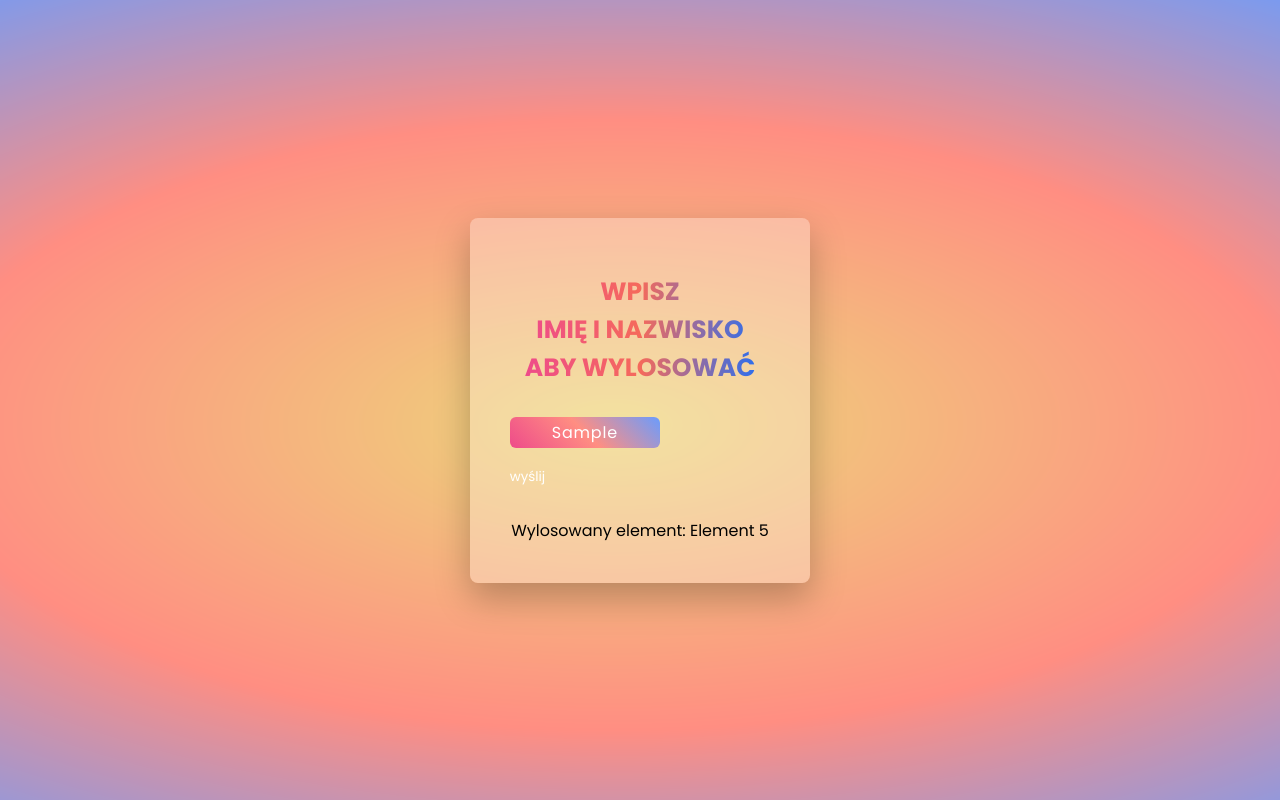
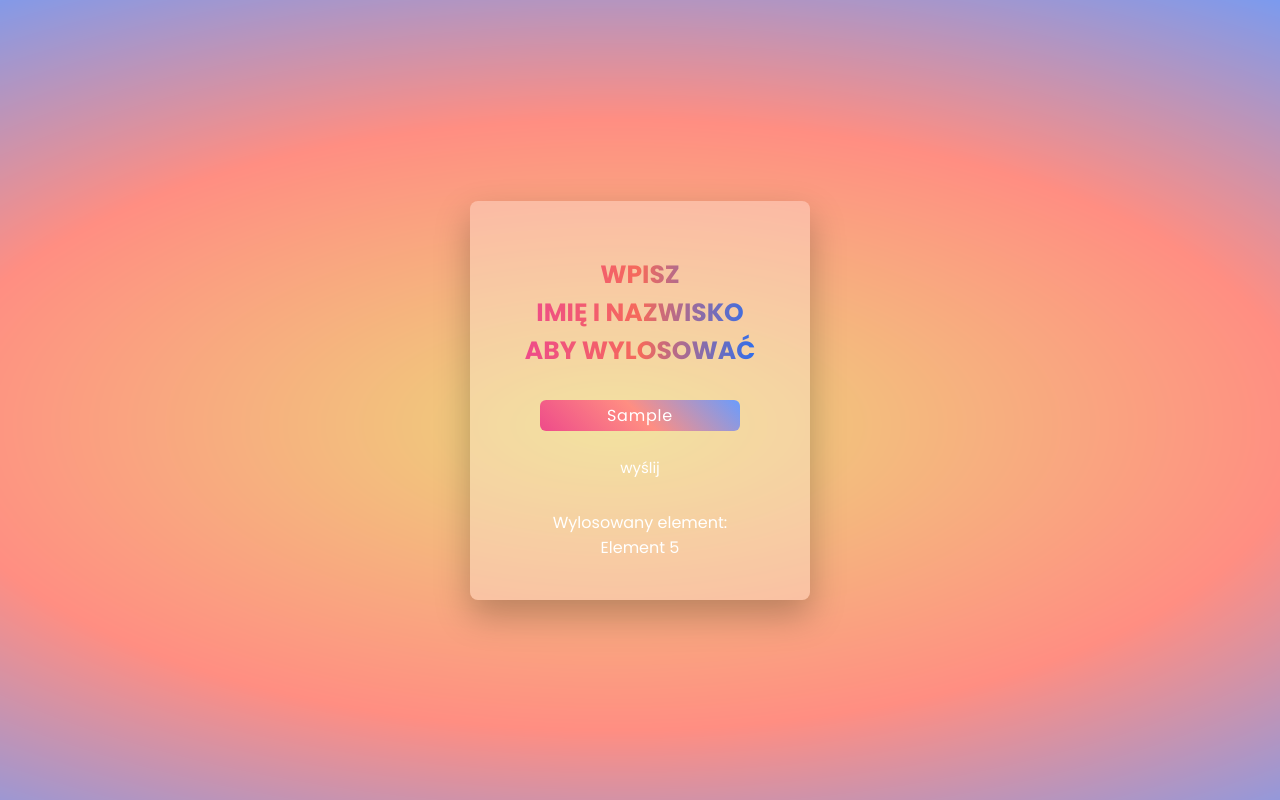
Before and after one commit to ZuzannaZimmer/strona-start-funshake, a website: page random.html in a window 1280 px wide. Both pictures are taken after typing "Sample" into the empty fields and a click on the button "wyślij". Drawn offline with Linux system fonts and the light colour scheme; no server answers.

Commit message:
wyśrodkowne

```diff
--- a/form.css
+++ b/form.css
@@ -25,6 +25,8 @@ body {
     font-family: 'Poppins', sans-serif;
     color: #ffff;
     cursor: pointer;
+    margin-top: 10px;
+    font-size: 15px;
 
   }
 
@@ -60,18 +62,18 @@ body {
     flex-direction: column;
     justify-content: center;
     align-items: center;
+    text-align: center;
     gap: 30px;
     border-radius: 8px;
     box-shadow: 0 15px 35px rgba(0, 0, 0, 0.25);
-    align-items: center;
-  }
+    }
 
-  .box {
+  /* .box {
     position: relative;
     width: 150px;
     display: flex;
     justify-content: center;
-  }
+  } */
 
 .box input {
   position: relative;
@@ -89,3 +91,11 @@ body {
   z-index: 2;
   cursor: pointer;
 }
+
+p {
+  color: white;
+  font-family: 'Poppins', sans-serif;
+}
+#text-input {
+  width: 200px;
+}
--- a/random.html
+++ b/random.html
@@ -17,7 +17,7 @@
             <form onsubmit="submitForm(event)">
                 <h1 class="rainbow-text">WPISZ<br>IMIĘ I NAZWISKO<br> ABY WYLOSOWAĆ</h1>
                 <div class="box">
-                    <input type="text" id="name-input" required placeholder="Imię i nazwisko" />
+                    <input type="text" id="text-input" required/>
                 </div>
                 <button type="submit">wyślij</button>
             </form>
@@ -61,7 +61,7 @@
             event.preventDefault();
 
             // Pobierz wartość z pola input
-            const nameInput = document.getElementById("name-input").value;
+            const nameInput = document.getElementById("text-input").value;
 
             // Wylosuj element i przekaż dane do bazy danych Firebase
             losujElement(nameInput);
@@ -84,7 +84,7 @@
                         var wylosowanyElement = lista[losowyIndeks];
 
                         // Wyświetlenie wyniku
-                        document.getElementById("wynik").innerText = "Wylosowany element: " + wylosowanyElement;
+                        document.getElementById("wynik").innerText = "Wylosowany element: \n" + wylosowanyElement;
 
                         // Przygotuj dane do przekazania do Firebase
                         var dataToSave = {
```
Also changed, not shown: form.html (+6 -1 lines), image.png (deleted).
